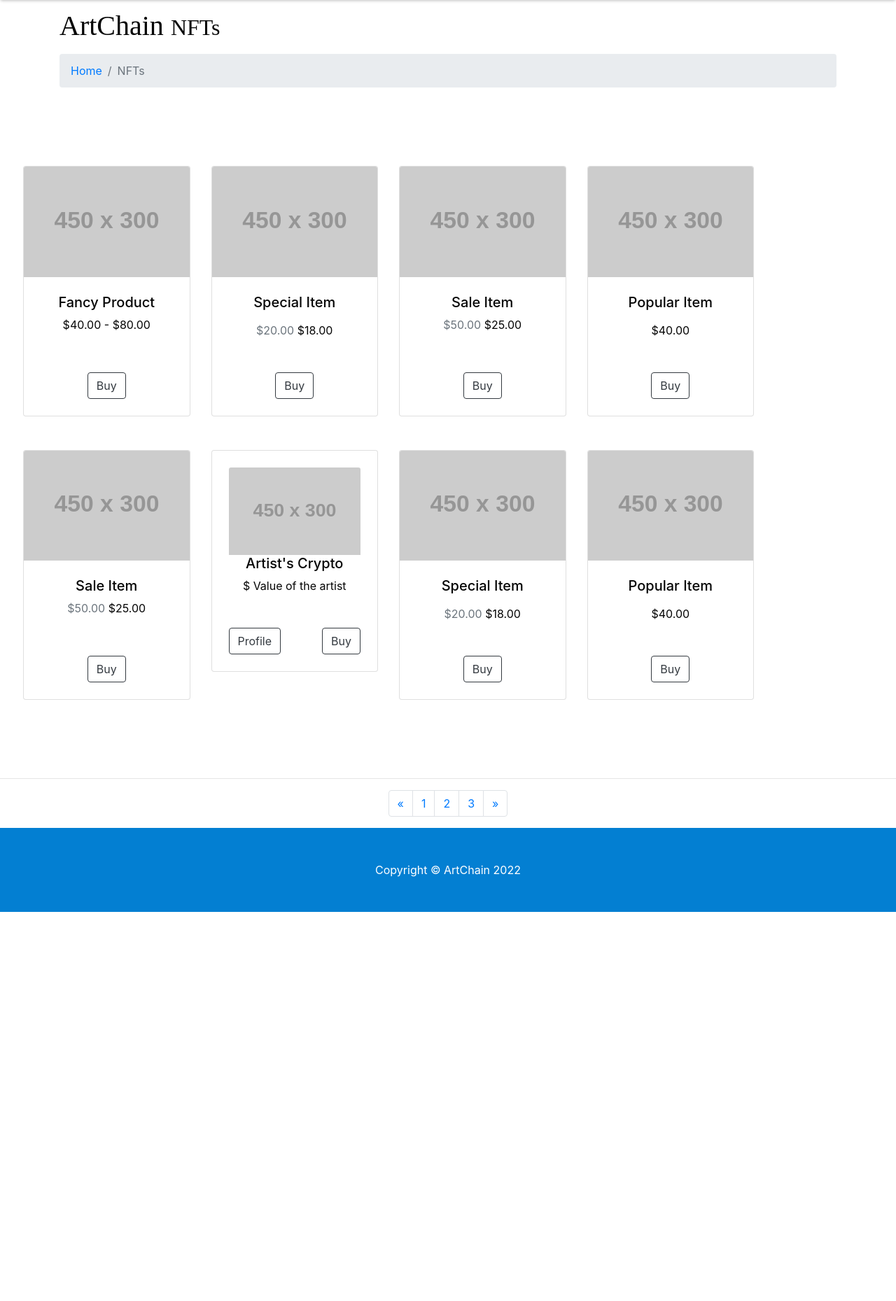
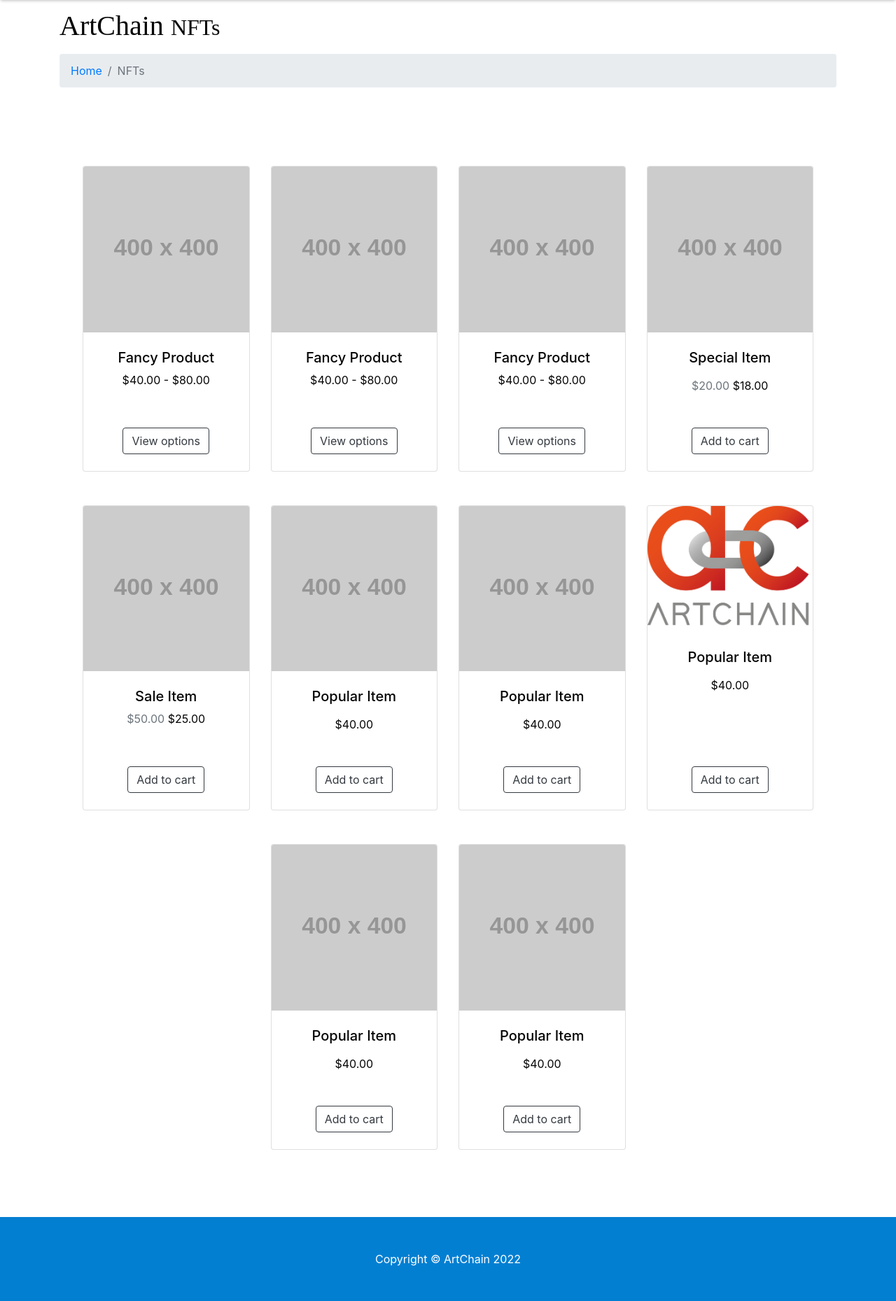
Before and after one commit to walterdec/ArtChain, a Flask app: page /explore-nfts in a window 1280 px wide. Shown: the part 91-1950 px from the top of the page at 70% size. Before the commit the page ends 1394 px from the top, so only its background shows below. Run offline with Flask 2, Linux system fonts and the light colour scheme; grey boxes labelled with a size stand in for pictures from a placeholder-image service; some libraries are stand-ins or nearby versions.

Commit message:
aggiustata generale

```diff
--- a/static/css/modern-business.css
+++ b/static/css/modern-business.css
@@ -109,6 +109,9 @@ h3{
     border-bottom: #037FD2;
     vertical-align: center;
 }
+thead{
+    -moz-border-radius: 5px 0 0 0;
+}
 .styled-table-explore{
     width: auto;
 }
@@ -120,6 +123,10 @@ h3{
     background-color: #037FD2;
     color: #ffffff;
     font-size: large;
+}
+.card-img-top{
+    width: auto;
+    height: auto;
 }
 
 .styled-table th,
--- a/templates/explore-nfts.html
+++ b/templates/explore-nfts.html
@@ -69,32 +69,25 @@
 
   <!-- Page Content -->
   <div class="container">
-
     <!-- Page Heading/Breadcrumbs -->
     <h1 class="mt-4 mb-3">ArtChain
       <small>NFTs</small>
     </h1>
-
     <ol class="breadcrumb">
       <li class="breadcrumb-item">
         <a href="index.html">Home</a>
       </li>
       <li class="breadcrumb-item active">NFTs</li>
     </ol>
+  </div>
 
-  </div>
-  <!-- /.container -->
-
-   <!-- Content Row -->
-    <div class="row">
-              <!-- Section-->
       <section class="py-5">
       <div class="container px-4 px-lg-5 mt-5">
         <div class="row gx-4 gx-lg-5 row-cols-2 row-cols-md-3 row-cols-xl-4 justify-content-center">
           <div class="col mb-5">
             <div class="card h-100">
               <!-- Product image-->
-                            <img class="card-img-top" src="https://dummyimage.com/450x300/dee2e6/6c757d.jpg" alt="..." />
+              <img class="card-img-top" src="https://dummyimage.com/400x400/dee2e6/6c757d.jpg" alt="..." />
               <!-- Product details-->
               <div class="card-body p-4">
                 <div class="text-center">
@@ -106,14 +99,52 @@
               </div>
               <!-- Product actions-->
               <div class="card-footer p-4 pt-0 border-top-0 bg-transparent">
-                                <div class="text-center"><a class="btn btn-outline-dark mt-auto" href="#">Buy</a></div>
+                <div class="text-center"><a class="btn btn-outline-dark mt-auto" href="#">View options</a></div>
               </div>
             </div>
           </div>
             <div class="col mb-5">
             <div class="card h-100">
               <!-- Product image-->
-                            <img class="card-img-top" src="https://dummyimage.com/450x300/dee2e6/6c757d.jpg" alt="..." />
+              <img class="card-img-top" src="https://dummyimage.com/400x400/dee2e6/6c757d.jpg" alt="..." />
+              <!-- Product details-->
+              <div class="card-body p-4">
+                <div class="text-center">
+                  <!-- Product name-->
+                  <h5 class="fw-bolder">Fancy Product</h5>
+                  <!-- Product price-->
+                  $40.00 - $80.00
+                </div>
+              </div>
+              <!-- Product actions-->
+              <div class="card-footer p-4 pt-0 border-top-0 bg-transparent">
+                <div class="text-center"><a class="btn btn-outline-dark mt-auto" href="#">View options</a></div>
+              </div>
+            </div>
+          </div>
+            <div class="col mb-5">
+            <div class="card h-100">
+              <!-- Product image-->
+              <img class="card-img-top" src="https://dummyimage.com/400x400/dee2e6/6c757d.jpg" alt="..." />
+              <!-- Product details-->
+              <div class="card-body p-4">
+                <div class="text-center">
+                  <!-- Product name-->
+                  <h5 class="fw-bolder">Fancy Product</h5>
+                  <!-- Product price-->
+                  $40.00 - $80.00
+                </div>
+              </div>
+              <!-- Product actions-->
+              <div class="card-footer p-4 pt-0 border-top-0 bg-transparent">
+                <div class="text-center"><a class="btn btn-outline-dark mt-auto" href="#">View options</a></div>
+              </div>
+            </div>
+          </div>
+          <div class="col mb-5">
+            <div class="card h-100">
+              <!-- Product image-->
+              <img class="card-img-top" src="https://dummyimage.com/400x400/dee2e6/6c757d.jpg" alt="..." />
               <!-- Product details-->
               <div class="card-body p-4">
                 <div class="text-center">
@@ -134,14 +165,14 @@
               </div>
               <!-- Product actions-->
               <div class="card-footer p-4 pt-0 border-top-0 bg-transparent">
-                                <div class="text-center"><a class="btn btn-outline-dark mt-auto" href="#">Buy</a></div>
+                <div class="text-center"><a class="btn btn-outline-dark mt-auto" href="#">Add to cart</a></div>
               </div>
             </div>
           </div>
           <div class="col mb-5">
             <div class="card h-100">
               <!-- Product image-->
-                            <img class="card-img-top" src="https://dummyimage.com/450x300/dee2e6/6c757d.jpg" alt="..." />
+              <img class="card-img-top" src="https://dummyimage.com/400x400/dee2e6/6c757d.jpg" alt="..." />
               <!-- Product details-->
               <div class="card-body p-4">
                 <div class="text-center">
@@ -154,14 +185,14 @@
               </div>
               <!-- Product actions-->
               <div class="card-footer p-4 pt-0 border-top-0 bg-transparent">
-                                <div class="text-center"><a class="btn btn-outline-dark mt-auto" href="#">Buy</a></div>
+                <div class="text-center"><a class="btn btn-outline-dark mt-auto" href="#">Add to cart</a></div>
               </div>
             </div>
           </div>
           <div class="col mb-5">
             <div class="card h-100">
               <!-- Product image-->
-                            <img class="card-img-top" src="https://dummyimage.com/450x300/dee2e6/6c757d.jpg" alt="..." />
+              <img class="card-img-top" src="https://dummyimage.com/400x400/dee2e6/6c757d.jpg" alt="..." />
               <!-- Product details-->
               <div class="card-body p-4">
                 <div class="text-center">
@@ -181,82 +212,14 @@
               </div>
               <!-- Product actions-->
               <div class="card-footer p-4 pt-0 border-top-0 bg-transparent">
-                                <div class="text-center"><a class="btn btn-outline-dark mt-auto" href="#">Buy</a></div>
+                <div class="text-center"><a class="btn btn-outline-dark mt-auto" href="#">Add to cart</a></div>
               </div>
             </div>
           </div>
             <div class="col mb-5">
             <div class="card h-100">
               <!-- Product image-->
-                            <img class="card-img-top" src="https://dummyimage.com/450x300/dee2e6/6c757d.jpg" alt="..." />
-                            <!-- Product details-->
-                            <div class="card-body p-4">
-                                <div class="text-center">
-                                    <!-- Product name-->
-                                    <h5 class="fw-bolder">Sale Item</h5>
-                                    <!-- Product price-->
-                                    <span class="text-muted text-decoration-line-through">$50.00</span>
-                                    $25.00
-                                </div>
-                            </div>
-                            <!-- Product actions-->
-                            <div class="card-footer p-4 pt-0 border-top-0 bg-transparent">
-                                <div class="text-center"><a class="btn btn-outline-dark mt-auto" href="#">Buy</a></div>
-                            </div>
-                        </div>
-                    </div>
-                    <div class="col mb-5">
-                        <div class="card h-80">
-                            <!-- Product details-->
-                            <div class="card-body p-4">
-                                <div class="text-center">
-                                    <!--artist image-->
-                                     <img class="card-img-top" src="https://dummyimage.com/450x300/dee2e6/6c757d.jpg" alt="..." />
-                                    <!-- Product name-->
-                                    <h5 class="fw-bolder">Artist's Crypto</h5>
-                                    <!-- Product price-->
-                                    $ Value of the artist
-                                </div>
-                            </div>
-                            <!-- Product actions-->
-                            <div class="card-footer p-4 pt-0 border-top-0 bg-transparent">
-                                <div class="float-right"><a class="btn btn-outline-dark mt-auto" href="#">Buy</a></div>
-                                <div class="float-left"><a class="btn btn-outline-dark mt-auto" href="#">Profile</a></div>
-                            </div>
-                        </div>
-                    </div>
-                    <div class="col mb-5">
-                        <div class="card h-100">
-                            <!-- Product image-->
-                            <img class="card-img-top" src="https://dummyimage.com/450x300/dee2e6/6c757d.jpg" alt="..." />
-                            <!-- Product details-->
-                            <div class="card-body p-4">
-                                <div class="text-center">
-                                    <!-- Product name-->
-                                    <h5 class="fw-bolder">Special Item</h5>
-                                    <!-- Product reviews-->
-                                    <div class="d-flex justify-content-center small text-warning mb-2">
-                                        <div class="bi-star-fill"></div>
-                                        <div class="bi-star-fill"></div>
-                                        <div class="bi-star-fill"></div>
-                                        <div class="bi-star-fill"></div>
-                                        <div class="bi-star-fill"></div>
-                                    </div>
-                                    <!-- Product price-->
-                                    <span class="text-muted text-decoration-line-through">$20.00</span>
-                                    $18.00
-                                </div>
-                            </div>
-                            <!-- Product actions-->
-                            <div class="card-footer p-4 pt-0 border-top-0 bg-transparent">
-                                <div class="text-center"><a class="btn btn-outline-dark mt-auto" href="#">Buy</a></div>
-                            </div>
-                        </div>
-                    </div>
-                    <div class="col mb-5">
-                        <div class="card h-100">
-                            <!-- Product image-->
-                            <img class="card-img-top" src="https://dummyimage.com/450x300/dee2e6/6c757d.jpg" alt="..." />
+              <img class="card-img-top" src="https://dummyimage.com/400x400/dee2e6/6c757d.jpg" alt="..." />
               <!-- Product details-->
               <div class="card-body p-4">
                 <div class="text-center">
@@ -276,43 +239,97 @@
               </div>
               <!-- Product actions-->
               <div class="card-footer p-4 pt-0 border-top-0 bg-transparent">
-                                <div class="text-center"><a class="btn btn-outline-dark mt-auto" href="#">Buy</a></div>
+                <div class="text-center"><a class="btn btn-outline-dark mt-auto" href="#">Add to cart</a></div>
+              </div>
+            </div>
+          </div>
+            <div class="col mb-5">
+            <div class="card h-100">
+              <!-- Product image-->
+              <img class="card-img-top" src="static/images/logos/Logo Artchain.png" width="400" height="auto" alt="..." />
+              <!-- Product details-->
+              <div class="card-body p-4">
+                <div class="text-center">
+                  <!-- Product name-->
+                  <h5 class="fw-bolder">Popular Item</h5>
+                  <!-- Product reviews-->
+                  <div class="d-flex justify-content-center small text-warning mb-2">
+                    <div class="bi-star-fill"></div>
+                    <div class="bi-star-fill"></div>
+                    <div class="bi-star-fill"></div>
+                    <div class="bi-star-fill"></div>
+                    <div class="bi-star-fill"></div>
+                  </div>
+                  <!-- Product price-->
+                  $40.00
+                </div>
+              </div>
+              <!-- Product actions-->
+              <div class="card-footer p-4 pt-0 border-top-0 bg-transparent">
+                <div class="text-center"><a class="btn btn-outline-dark mt-auto" href="#">Add to cart</a></div>
+              </div>
+            </div>
+          </div>
+            <div class="col mb-5">
+            <div class="card h-100">
+              <!-- Product image-->
+              <img class="card-img-top" src="https://dummyimage.com/400x400/dee2e6/6c757d.jpg" alt="..." />
+              <!-- Product details-->
+              <div class="card-body p-4">
+                <div class="text-center">
+                  <!-- Product name-->
+                  <h5 class="fw-bolder">Popular Item</h5>
+                  <!-- Product reviews-->
+                  <div class="d-flex justify-content-center small text-warning mb-2">
+                    <div class="bi-star-fill"></div>
+                    <div class="bi-star-fill"></div>
+                    <div class="bi-star-fill"></div>
+                    <div class="bi-star-fill"></div>
+                    <div class="bi-star-fill"></div>
+                  </div>
+                  <!-- Product price-->
+                  $40.00
+                </div>
+              </div>
+              <!-- Product actions-->
+              <div class="card-footer p-4 pt-0 border-top-0 bg-transparent">
+                <div class="text-center"><a class="btn btn-outline-dark mt-auto" href="#">Add to cart</a></div>
+              </div>
+            </div>
+          </div>
+            <div class="col mb-5">
+            <div class="card h-100">
+              <!-- Product image-->
+              <img class="card-img-top" src="https://dummyimage.com/400x400/dee2e6/6c757d.jpg" alt="..." />
+              <!-- Product details-->
+              <div class="card-body p-4">
+                <div class="text-center">
+                  <!-- Product name-->
+                  <h5 class="fw-bolder">Popular Item</h5>
+                  <!-- Product reviews-->
+                  <div class="d-flex justify-content-center small text-warning mb-2">
+                    <div class="bi-star-fill"></div>
+                    <div class="bi-star-fill"></div>
+                    <div class="bi-star-fill"></div>
+                    <div class="bi-star-fill"></div>
+                    <div class="bi-star-fill"></div>
+                  </div>
+                  <!-- Product price-->
+                  $40.00
+                </div>
+              </div>
+              <!-- Product actions-->
+              <div class="card-footer p-4 pt-0 border-top-0 bg-transparent">
+                <div class="text-center"><a class="btn btn-outline-dark mt-auto" href="#">Add to cart</a></div>
               </div>
             </div>
           </div>
         </div>
       </div>
     </section>
-    </div>
-    <!-- /.row -->
-  </div>
 
-      <hr>
 
-  <!-- /.container -->
-    <ul class="pagination justify-content-center">
-      <li class="page-item">
-        <a class="page-link" href="#" aria-label="Previous">
-          <span aria-hidden="true">&laquo;</span>
-          <span class="sr-only">Previous</span>
-        </a>
-      </li>
-      <li class="page-item">
-        <a class="page-link" href="#">1</a>
-      </li>
-      <li class="page-item">
-        <a class="page-link" href="#">2</a>
-      </li>
-      <li class="page-item">
-        <a class="page-link" href="#">3</a>
-      </li>
-      <li class="page-item">
-        <a class="page-link" href="#" aria-label="Next">
-          <span aria-hidden="true">&raquo;</span>
-          <span class="sr-only">Next</span>
-        </a>
-      </li>
-    </ul>
+
     <!-- Footer -->
     <footer class="py-5 bg-dark">
       <div class="container">
```
Also changed, not shown: templates/explore-crypto.html (+0 -24 lines). Lines whose indentation alone changed are shown as unchanged.
